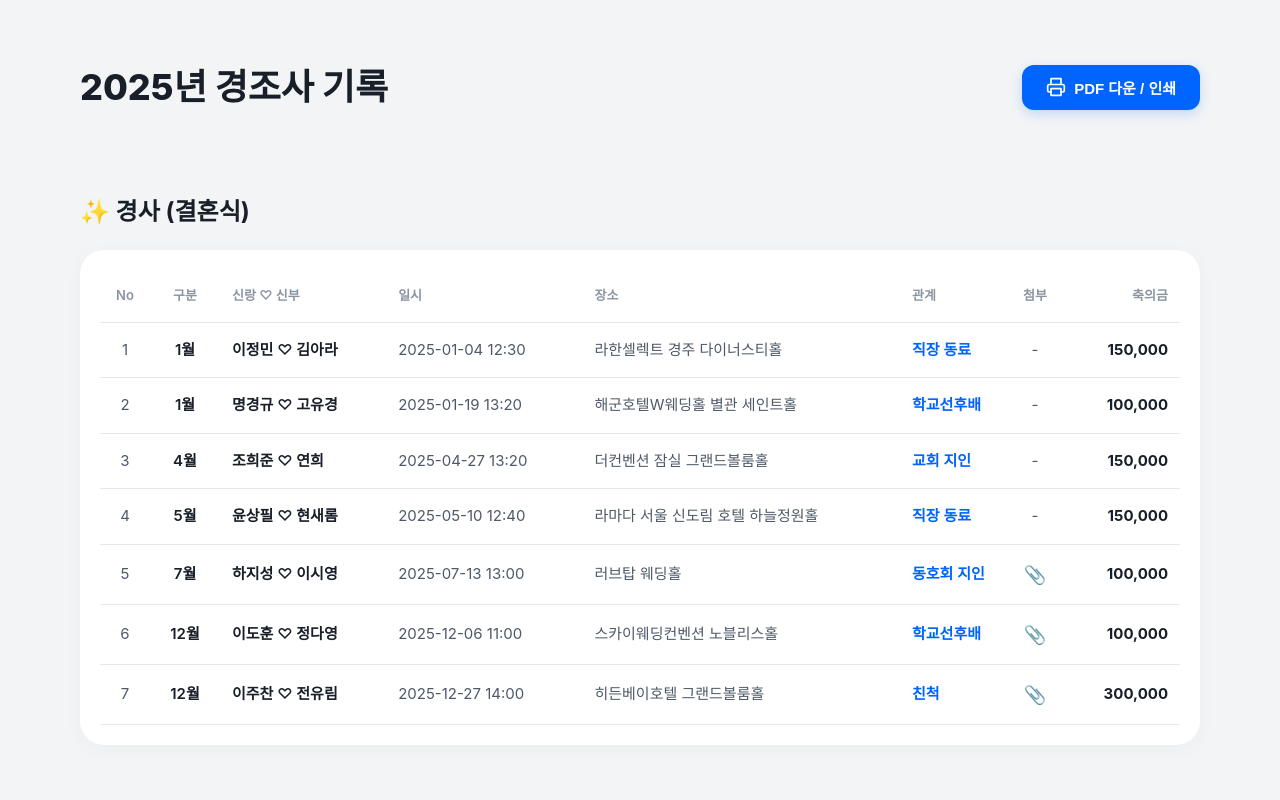
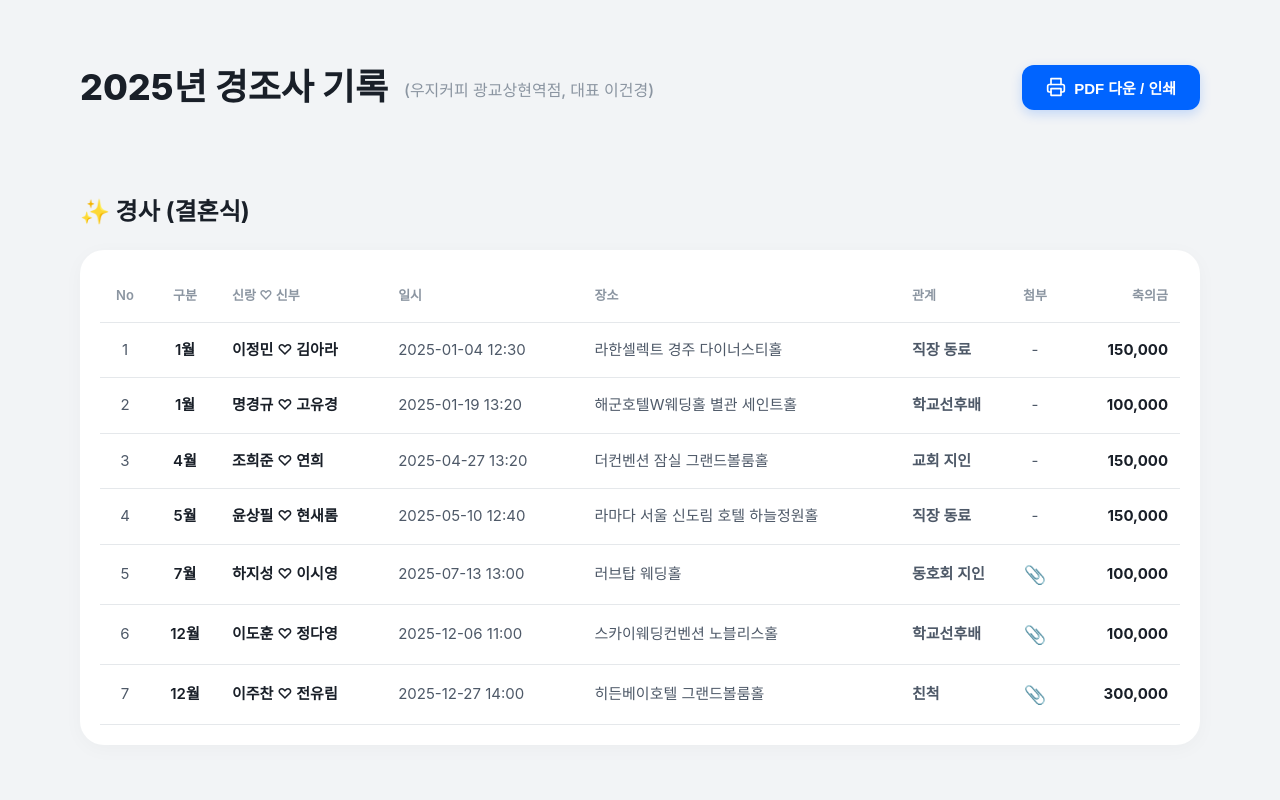
Before and after one commit to heekeunlee/events_2025, a website built with Vite: page index.html in a window 1280 px wide. Shown: the top 800 px of the page. Built offline with nearby package versions, Linux system fonts and the light colour scheme.

Commit message:
feat: update header subtext and change relation column text color

```diff
--- a/app.js
+++ b/app.js
@@ -96,7 +96,7 @@ function renderSingleTable(items, container, typeLabel) {
                     ${item.type === 'obituary' ? `<td>${item.genderAge}</td>` : ''}
                     <td>${item.type === 'wedding' ? item.dateTime : item.diedDate}</td>
                     <td>${item.type === 'wedding' ? item.location : item.place}</td>
-                    <td style="color: var(--toss-blue); font-weight: 600;">${item.relation || '-'}</td>
+                    <td style="font-weight: 600;">${item.relation || '-'}</td>
                     <td style="text-align: center;">${attachmentHtml}</td>
                     <td style="text-align: right; font-weight: 700; color: var(--toss-text-main);">${amount}</td>
                 </tr>
--- a/index.html
+++ b/index.html
@@ -10,7 +10,7 @@
     <div id="app">
         <header>
             <div class="container header-content">
-                <h1>2025년 경조사 기록</h1>
+                <h1>2025년 경조사 기록 <span class="header-subtext">(우지커피 광교상현역점, 대표 이건경)</span></h1>
                 <button onclick="window.print()" class="print-button">
                     <svg width="20" height="20" viewBox="0 0 24 24" fill="none" stroke="currentColor" stroke-width="2" stroke-linecap="round" stroke-linejoin="round"><polyline points="6 9 6 2 18 2 18 9"></polyline><path d="M6 18H4a2 2 0 0 1-2-2v-5a2 2 0 0 1 2-2h16a2 2 0 0 1 2 2v5a2 2 0 0 1-2 2h-2"></path><rect x="6" y="14" width="12" height="8"></rect></svg>
                     PDF 다운 / 인쇄
--- a/style.css
+++ b/style.css
@@ -44,6 +44,14 @@ header {
 h1 {
     font-size: 36px;
     font-weight: 800;
+}
+
+.header-subtext {
+    font-size: 16px;
+    font-weight: 500;
+    color: var(--toss-text-muted);
+    margin-left: 8px;
+    vertical-align: middle;
 }
 
 .print-button {
```
